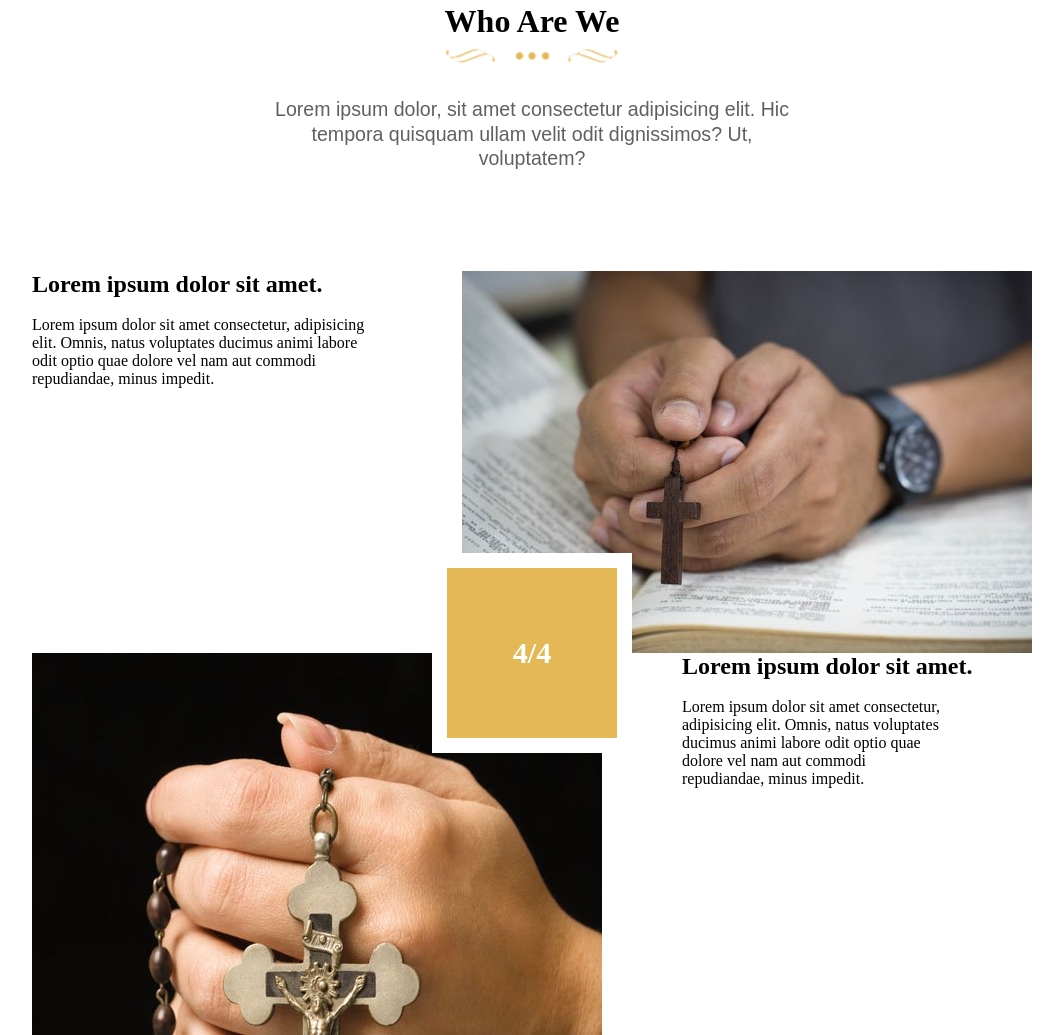
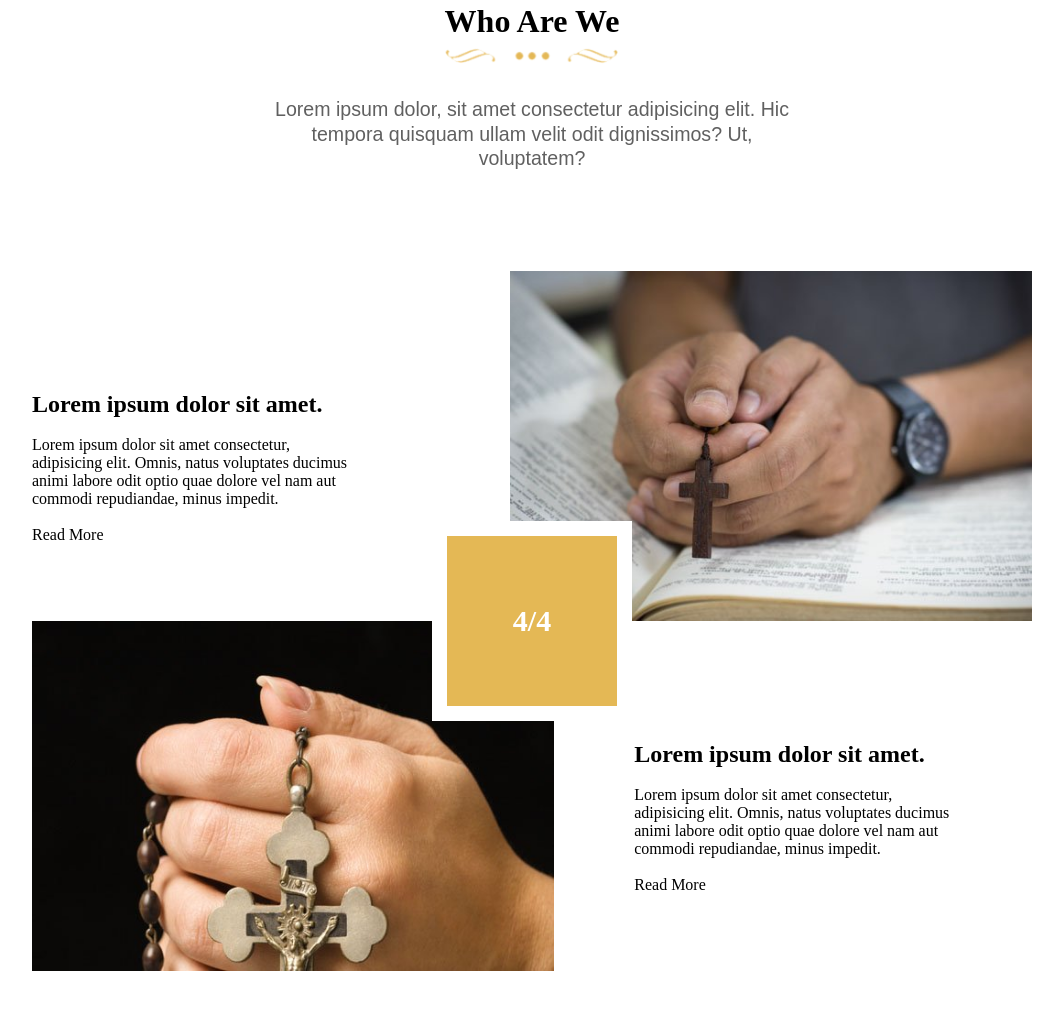
Before and after one commit to miftahstack/Chathedral_church, a plain HTML site: page index.html in a window 1280 px wide. Shown: the part 1957-2992 px from the top of the page, without its empty margins (108-1171 px from the left). After the commit the page ends 2928 px from the top, so only its background shows below. Drawn offline with nearby package versions, Linux system fonts and the light colour scheme.

Commit message:
Update Who

```diff
--- a/index.html
+++ b/index.html
@@ -136,20 +136,25 @@
         <div class="b111">
             <div class="b01">
                 <h2>Lorem ipsum dolor sit amet.</h2><br>
-                <p>Lorem ipsum dolor sit amet consectetur, adipisicing elit. Omnis, natus voluptates ducimus animi labore odit optio quae dolore vel nam aut commodi repudiandae, minus impedit.</p>
+                <p>Lorem ipsum dolor sit amet consectetur, adipisicing elit. Omnis, natus voluptates ducimus animi labore odit optio quae dolore vel nam aut commodi repudiandae, minus impedit. <br> <br>
+                    <span>Read More</span>
+                </p>
             </div>
-            <img src="images/who-img-04.jpg" alt="">
+            <img src="images/who-img-04.jpg" height="350px" alt="">
         </div>
 
         <div class="c1">
             <h2>4/4</h2>
         </div>
 
+
         <div class="b222">
-            <img src="images/who-img-03.jpg" alt="">
+            <img src="images/who-img-03.jpg" height="350px" alt="">
             <div class="b02">
                 <h2>Lorem ipsum dolor sit amet.</h2><br>
-                <p>Lorem ipsum dolor sit amet consectetur, adipisicing elit. Omnis, natus voluptates ducimus animi labore odit optio quae dolore vel nam aut commodi repudiandae, minus impedit.</p>
+                <p>Lorem ipsum dolor sit amet consectetur, adipisicing elit. Omnis, natus voluptates ducimus animi labore odit optio quae dolore vel nam aut commodi repudiandae, minus impedit. <br> <br>
+                    <span>Read More</span>
+                </p>
             </div>
         </div>
 
--- a/style.css
+++ b/style.css
@@ -473,12 +473,14 @@ li:hover {
     padding: 0 140px;
 }
 
-.b01 p {
+.b01  {
     padding-right: 80px;
+    padding-top: 120px;
 }
 
 .b02 {
     padding-left: 80px;
+    padding-top: 120px;
 }
 
 .c1 {
```
